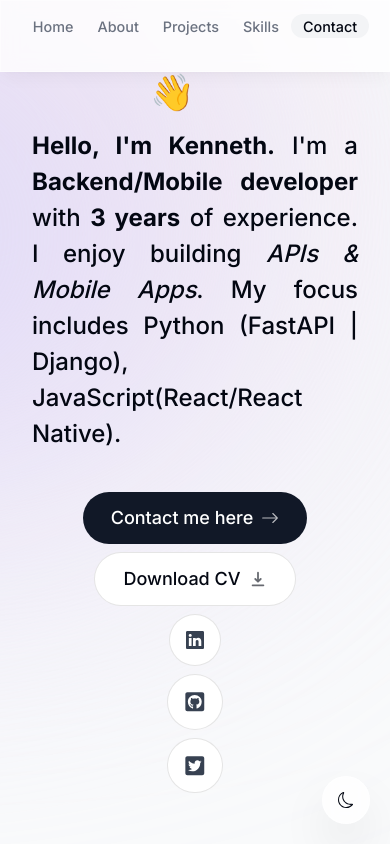
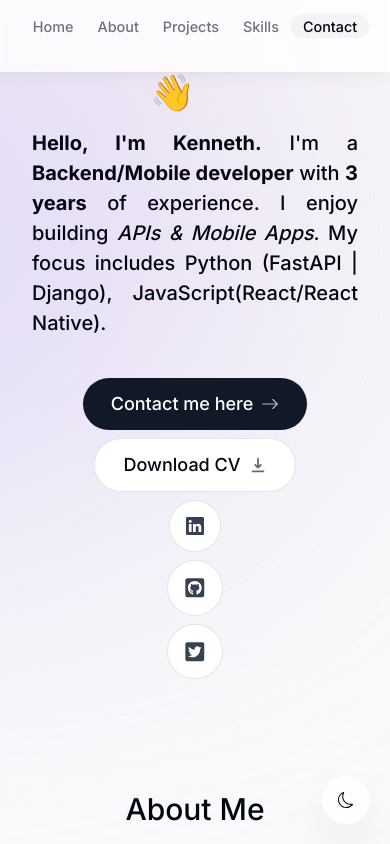
Before and after one commit to kenmoh/portfolio, a Next.js app: page / in a window 390 px wide. Shown: the top 844 px of the page. Built offline with nearby package versions, Linux system fonts and the light colour scheme.

Commit message:
update about

```diff
--- a/components/intro.tsx
+++ b/components/intro.tsx
@@ -59,7 +59,7 @@
       </div>
 
       <motion.h1
-        className="mb-10 mt-4 px-4 text-2xl font-medium !leading-[1.5] sm:text-4xl"
+        className="mb-10 mt-4 px-4 text-xl font-medium !leading-[1.5] sm:text-4xl"
         initial={{ opacity: 0, y: 100 }}
         animate={{ opacity: 1, y: 0 }}
       >
```
